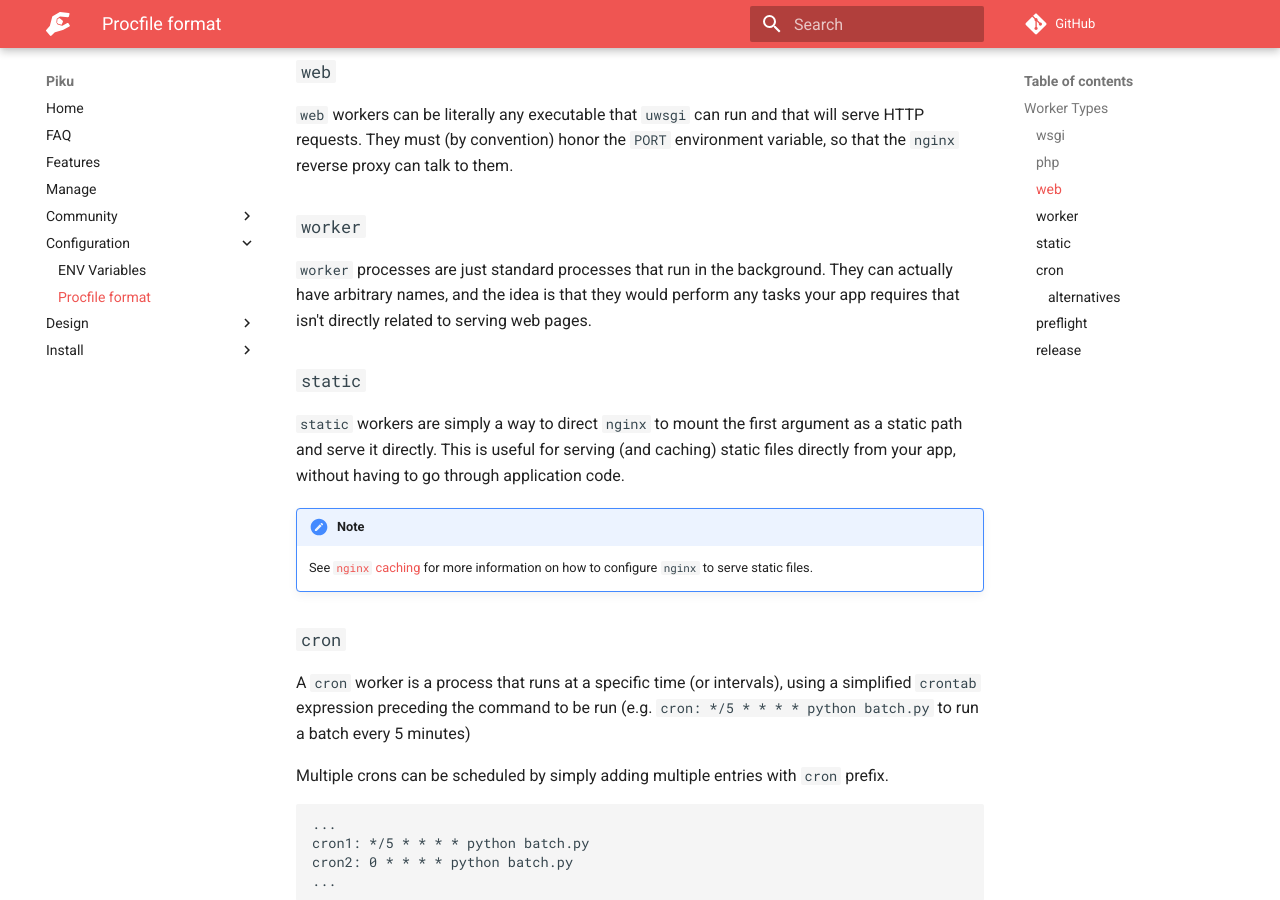
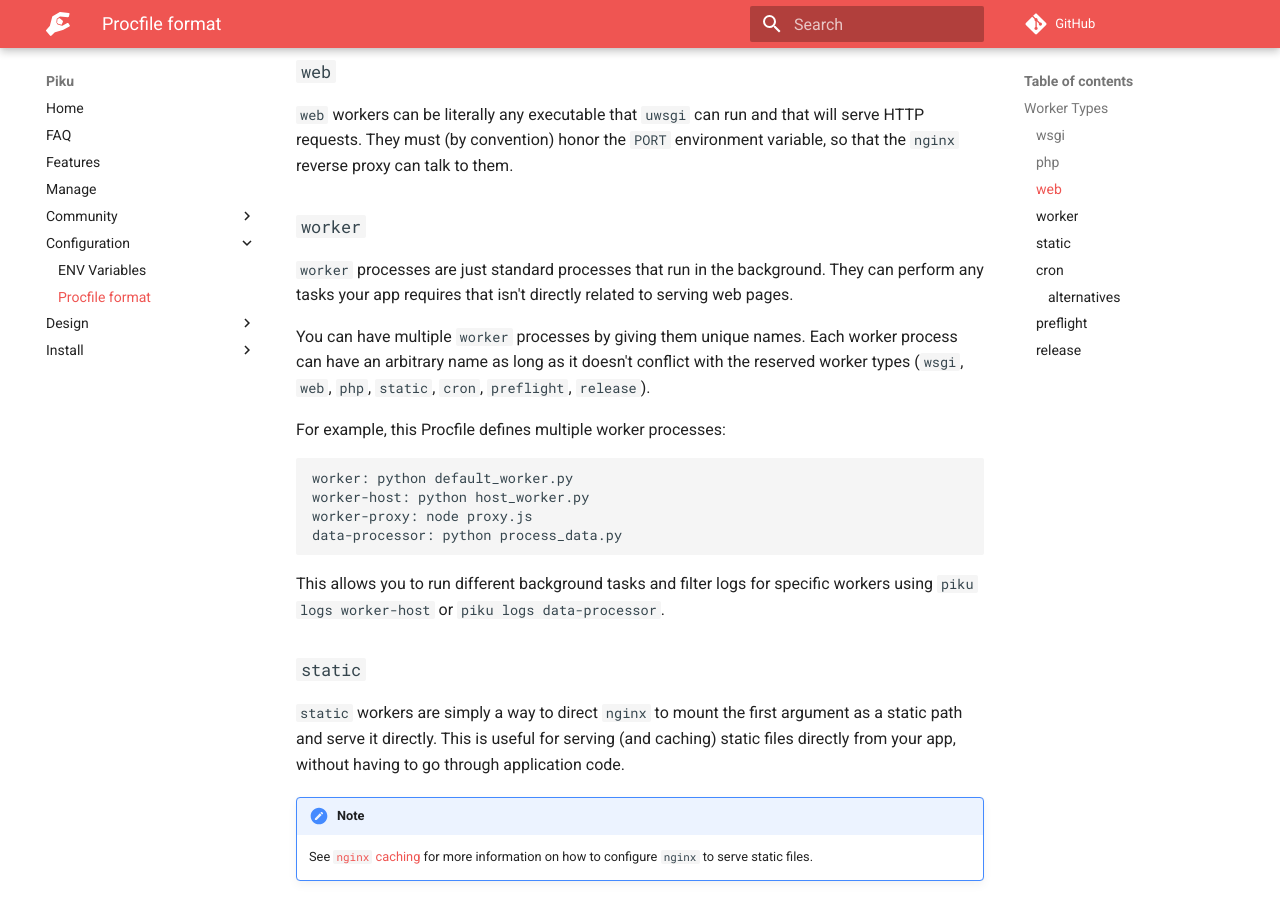
Before and after one commit to piku/piku.github.io, an MkDocs documentation site: the page built from docs/configuration/procfile.md, in a window 1280 px wide and 900 px high, scrolled down 1403 px. Built offline with MkDocs 1.6.1 and Material for MkDocs 9.7.7, drawn with Linux system fonts in a browser that asks for light colours; plug-ins that fetch from the network failed and are left out; comment, search, counter and statistics services are not loaded; some of the changed text lies outside the part shown.

Commit message:
Clarify support for multiple worker processes in Procfile
- Add clear explanation that multiple worker processes are supported
- Provide concrete example showing different worker names
- Explain that workers can have arbitrary names as long as they don't conflict with reserved types
- Mention the benefit of filtering logs per worker process

Fixes piku/piku#404

````diff
--- a/docs/configuration/procfile.md
+++ b/docs/configuration/procfile.md
@@ -15,10 +15,10 @@ worker: background_worker
 ```bash
 # A module to be loaded by uwsgi to serve HTTP requests
 wsgi: module.submodule:app
-# A background worker, using the default name
+# Background workers - you can define multiple workers with different names
 worker: python long_running_script.py
-# Another worker with a different name
 fetcher: python fetcher.py
+worker-email: python email_processor.py
 # Simple cron expression: minute [0-59], hour [0-23], day [0-31], month [1-12], weekday [1-7] (starting Monday, no ranges allowed on any field)
 cron: 0 0 * * * python midnight_cleanup.py
 release: python initial_cleanup.py
@@ -48,7 +48,20 @@ If you place a `php.ini` file in the root of your app, the PHP interpreter for t
 
 ### `worker`
 
-`worker` processes are just standard processes that run in the background. They can actually have arbitrary names, and the idea is that they would perform any tasks your app requires that isn't directly related to serving web pages.
+`worker` processes are just standard processes that run in the background. They can perform any tasks your app requires that isn't directly related to serving web pages.
+
+You can have multiple `worker` processes by giving them unique names. Each worker process can have an arbitrary name as long as it doesn't conflict with the reserved worker types (`wsgi`, `web`, `php`, `static`, `cron`, `preflight`, `release`).
+
+For example, this Procfile defines multiple worker processes:
+
+```bash
+worker: python default_worker.py
+worker-host: python host_worker.py
+worker-proxy: node proxy.js
+data-processor: python process_data.py
+```
+
+This allows you to run different background tasks and filter logs for specific workers using `piku logs worker-host` or `piku logs data-processor`.
 
 ### `static`
 
````
